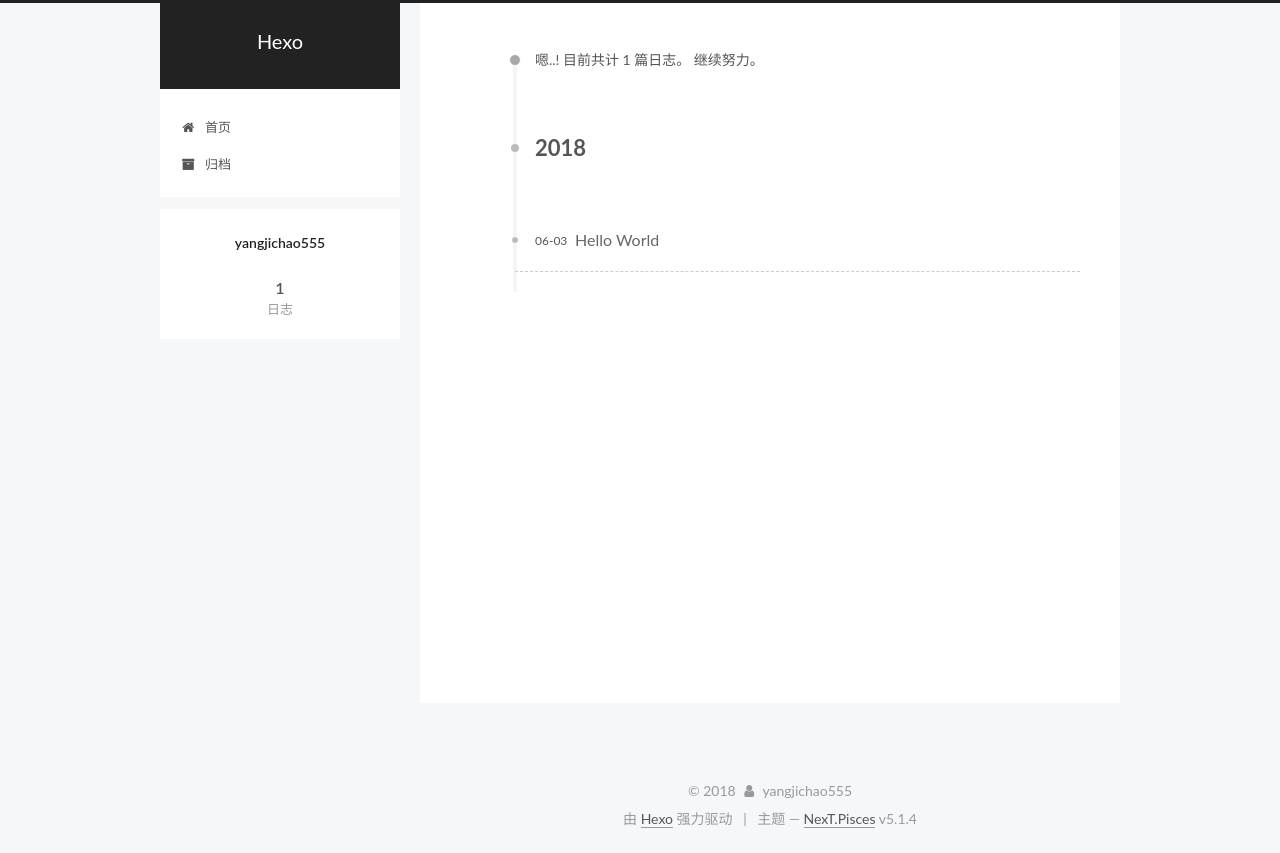
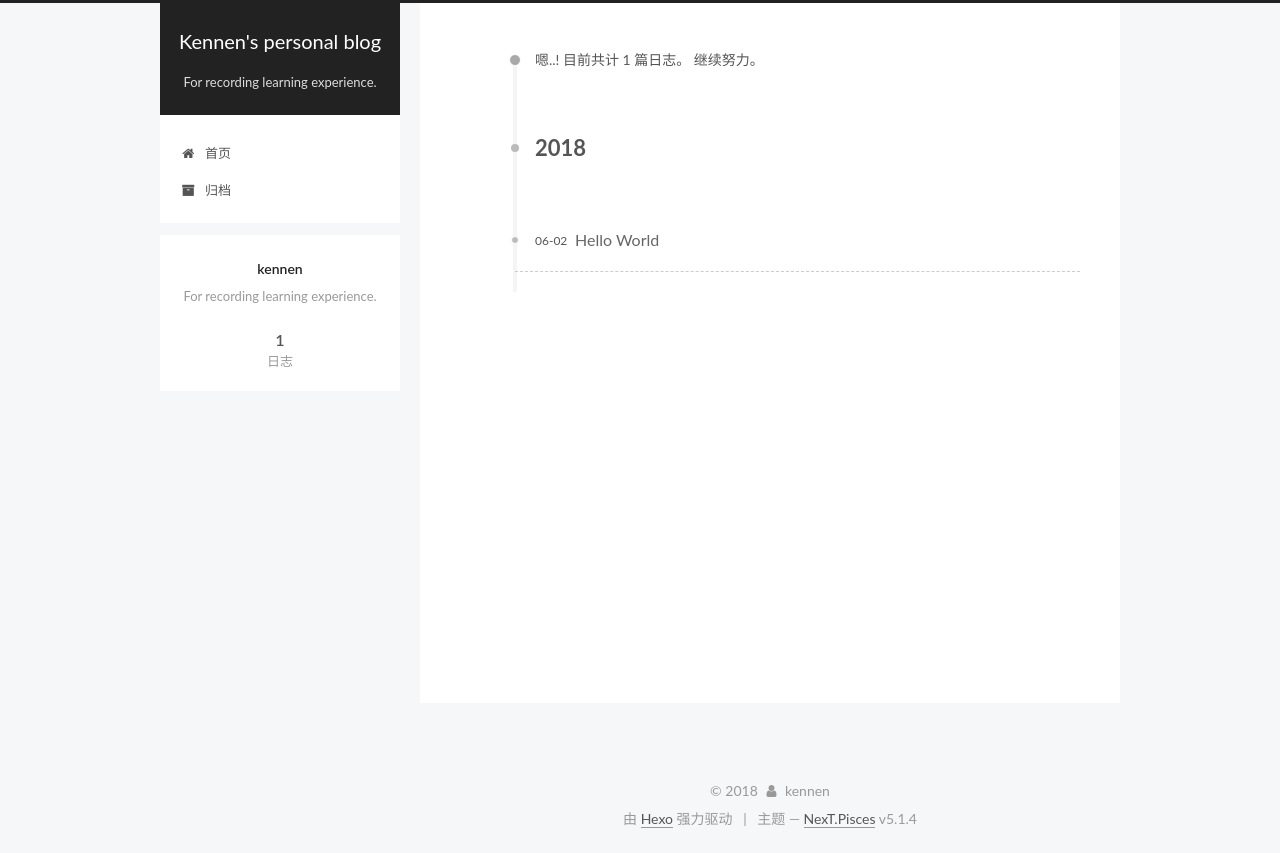
Before and after one commit to yangjichao555/yangjichao555.github.io, a plain HTML site: page archives/index.html in a window 1280 px wide. Drawn offline with Linux system fonts and the light colour scheme.

Commit message:
Site updated: 2018-06-03 10:25:42

```diff
--- a/archives/index.html
+++ b/archives/index.html
@@ -79,13 +79,16 @@
 
 
 
+<meta name="description" content="For recording learning experience.">
 <meta property="og:type" content="website">
-<meta property="og:title" content="Hexo">
+<meta property="og:title" content="Kennen&#39;s personal blog">
 <meta property="og:url" content="http://yoursite.com/archives/index.html">
-<meta property="og:site_name" content="Hexo">
+<meta property="og:site_name" content="Kennen&#39;s personal blog">
+<meta property="og:description" content="For recording learning experience.">
 <meta property="og:locale" content="zh-Hans">
 <meta name="twitter:card" content="summary">
-<meta name="twitter:title" content="Hexo">
+<meta name="twitter:title" content="Kennen&#39;s personal blog">
+<meta name="twitter:description" content="For recording learning experience.">
 
 
 
@@ -121,7 +124,7 @@
 
 
 
-  <title>归档 | Hexo</title>
+  <title>归档 | Kennen's personal blog</title>
 
 
 
@@ -151,12 +154,12 @@
     <div class="custom-logo-site-title">
       <a href="/"  class="brand" rel="start">
         <span class="logo-line-before"><i></i></span>
-        <span class="site-title">Hexo</span>
+        <span class="site-title">Kennen's personal blog</span>
         <span class="logo-line-after"><i></i></span>
       </a>
     </div>
 
-        <p class="site-subtitle"></p>
+        <p class="site-subtitle">For recording learning experience.</p>
 
   </div>
 
@@ -261,9 +264,9 @@
 
       <div class="post-meta">
         <time class="post-time" itemprop="dateCreated"
-              datetime="2018-06-03T00:09:42+08:00"
-              content="2018-06-03" >
-          06-03
+              datetime="2018-06-02T16:09:42Z"
+              content="2018-06-02" >
+          06-02
         </time>
       </div>
 
@@ -314,8 +317,8 @@
         <div class="site-overview">
           <div class="site-author motion-element" itemprop="author" itemscope itemtype="http://schema.org/Person">
 
-              <p class="site-author-name" itemprop="name">yangjichao555</p>
-              <p class="site-description motion-element" itemprop="description"></p>
+              <p class="site-author-name" itemprop="name">kennen</p>
+              <p class="site-description motion-element" itemprop="description">For recording learning experience.</p>
           </div>
 
           <nav class="site-state motion-element">
@@ -370,7 +373,7 @@
   <span class="with-love">
     <i class="fa fa-user"></i>
   </span>
-  <span class="author" itemprop="copyrightHolder">yangjichao555</span>
+  <span class="author" itemprop="copyrightHolder">kennen</span>
 
 
 </div>
--- a/css/main.css
+++ b/css/main.css
@@ -1823,7 +1823,7 @@ pre .javascript .function {
   width: 4px;
   height: 4px;
   border-radius: 50%;
-  background: #ff6755;
+  background: #cfff9a;
 }
 .links-of-blogroll {
   font-size: 13px;
```
Also changed, not shown: 2018/06/03/hello-world/index.html (+10 -10 lines), archives/2018/06/index.html (+15 -12 lines), archives/2018/index.html (+15 -12 lines), index.html (+16 -13 lines).
